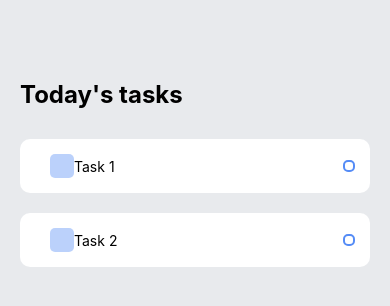
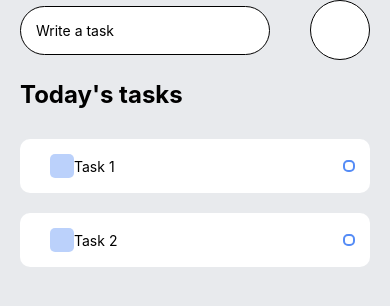
Before and after one commit to Dare54/ToDoList, a React Native app: screen / in a window 390 px wide. Shown: the top 306 px of the page. Built offline with nearby package versions, Linux system fonts and the light colour scheme.

Commit message:
write a task searchbar

```diff
--- a/App.js
+++ b/App.js
@@ -1,6 +1,6 @@
 import React from 'react';
 import { StatusBar } from 'expo-status-bar';
-import { StyleSheet, Text, View } from 'react-native';
+import { KeyboardAvoidingView, Platform, StyleSheet, Text, TouchableOpacity, View, TextInput } from 'react-native';
 import Task from './components/Task';
 
 export default function App() {
@@ -19,6 +19,21 @@
         </View>
 
       </View>
+
+
+       {/* Write a task*/}
+       <KeyboardAvoidingView
+        behavior={Platform.OS === "ios" ? "padding" : "height"}
+        style={styles.writeTaskWrapper}
+       >
+        <TextInput style={styles.input} placeholder={'Write a task'} />
+
+        <TouchableOpacity>
+          <View style={styles.addWrapper}>
+            <Text style={styles.addText}></Text>
+          </View>
+        </TouchableOpacity>
+       </KeyboardAvoidingView>
 
     </View>
   );
@@ -41,4 +56,34 @@
   items: {
     marginTop: 30,
   },
+  writeTaskWrapper: {
+    position: 'absolute',
+    botton: 60,
+    width: '100%',
+    flexDirection: 'row',
+    justifyContent: 'space-around',
+    alignItems: 'center'
+  },
+  input: {
+    paddingVertical: 15,
+    paddingHorizontal: 15,
+    backgroundColor: '#FFF',
+    borderRadius: 60,
+    borderColor: '#COCOC8',
+    borderWidth: 1,
+    width: 250,
+  },
+  addWrapper: {
+    width: 60,
+    height: 60,
+    backgroundColor: '#FFF',
+    borderRadius: 60,
+    justifyContent: 'center',
+    alignItems: 'center',
+    borderColor: '#COCOC8',
+    borderWidth: 1,
+  },
+  addText: {
+
+  },
 });
```
